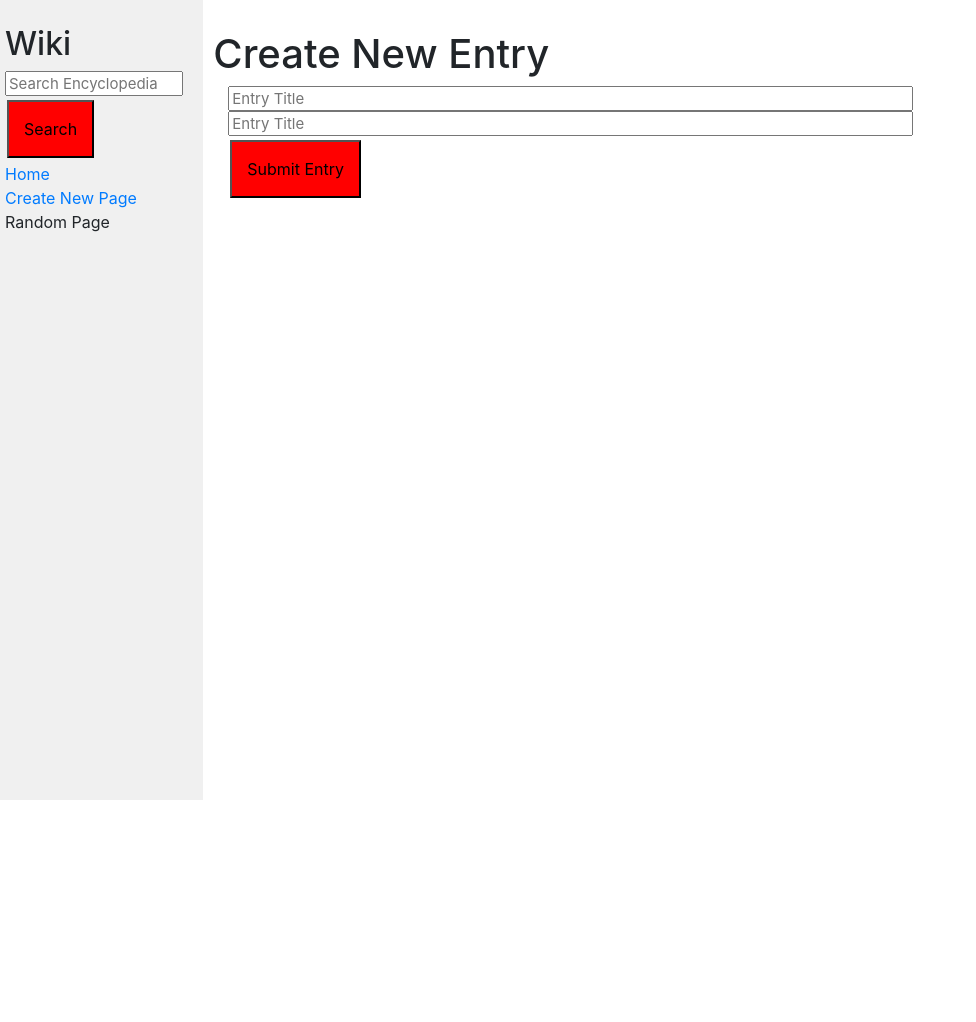
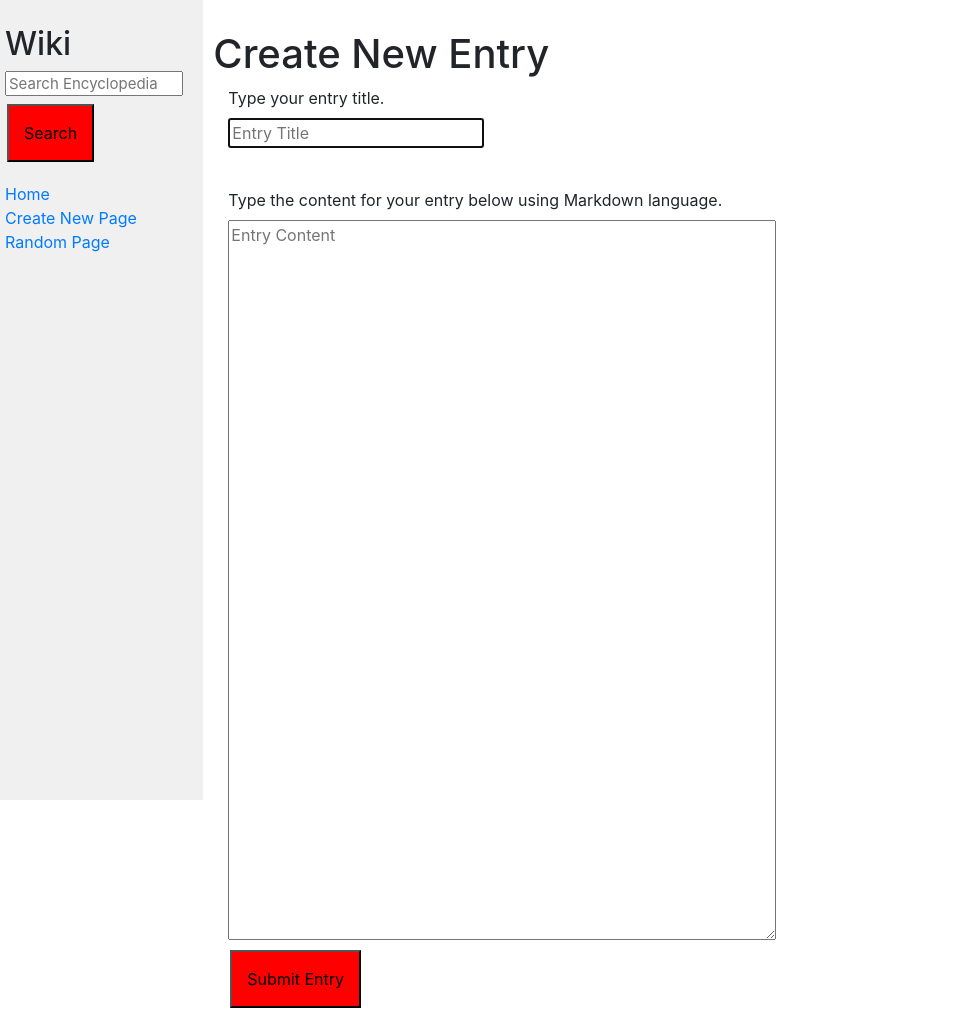
Before and after one commit to chriscodes01/CS50W, a Django app: page /create/ in a window 1280 px wide. Shown: the whole page, without its empty margins (0-976 px from the left). Before the commit the page ends 800 px from the top, so only its background shows below. Run offline with Django 3.2, Linux system fonts and the light colour scheme; some libraries are stand-ins or nearby versions.

Commit message:
finished site

```diff
--- a/wiki/encyclopedia/templates/encyclopedia/create.html
+++ b/wiki/encyclopedia/templates/encyclopedia/create.html
@@ -10,8 +10,13 @@
     <div class="col-lg-8 col-md-6">
         <form action="{% url 'create' %}" method="POST">
             {% csrf_token %}
-            <input class="search" type="text" name="q" placeholder="Entry Title">
-            <input class="search" type="text" name="q" placeholder="Entry Title">
+
+            <label for="title">Type your entry title.</label>
+            <p><input class="" type="text" name="title" placeholder="Entry Title" autofocus required></p>
+            <br>
+
+            <label for="content">Type the content for your entry below using Markdown language.</label>
+            <textarea class="" id="content" name="content" rows="4" cols="50" maxlength="1000" placeholder="Entry Content" required></textarea>
             <input class="submit" type="submit" value="Submit Entry">
         </form>
     </div>
--- a/wiki/encyclopedia/templates/encyclopedia/entry.html
+++ b/wiki/encyclopedia/templates/encyclopedia/entry.html
@@ -7,4 +7,10 @@
 {% block body %}
     {{ content | safe }}
 
+    <form action="{% url 'edit' %}" method="POST">
+        {% csrf_token %}
+        <input type="hidden" name="entry" value="{{ entry }}">
+        <input type="submit" value="Edit Entry">
+    </form>
+
 {% endblock %}
--- a/wiki/encyclopedia/templates/encyclopedia/error.html
+++ b/wiki/encyclopedia/templates/encyclopedia/error.html
@@ -6,6 +6,6 @@
 
 {% block body %}
     <h1>ERROR</h1>
-    This entry does not exist.
+    {{ message }}
 
 {% endblock %}
--- a/wiki/encyclopedia/templates/encyclopedia/layout.html
+++ b/wiki/encyclopedia/templates/encyclopedia/layout.html
@@ -14,8 +14,8 @@
                 <h2>Wiki</h2>
                 <form action="{% url 'search' %}" method="POST">
                     {% csrf_token %}
-                        <input class="search" type="text" name="q" placeholder="Search Encyclopedia">
-                        <input class="submit" type="submit" value="Search">
+                        <p style="margin-bottom: 4px;"><input class="search" type="text" name="q" placeholder="Search Encyclopedia"></p>
+                        <p><input class="submit" type="submit" value="Search"></p>
                 </form>
                 <div>
                     <a href="{% url 'index' %}">Home</a>
@@ -24,7 +24,7 @@
                     <a href="{% url 'create' %}">Create New Page</a>
                 </div>
                 <div>
-                    Random Page
+                    <a href="{% url 'rand' %}">Random Page</a>
                 </div>
                 {% block nav %}
                 {% endblock %}
--- a/wiki/encyclopedia/urls.py
+++ b/wiki/encyclopedia/urls.py
@@ -7,5 +7,8 @@ urlpatterns = [
     path("", views.index, name="index"),
     path("wiki/<str:entry>", views.entry, name="entry"),
     path("search/", views.search, name="search"),
-    path("create/", views.create, name="create")
+    path("create/", views.create, name="create"),
+    path("edit/", views.edit, name="edit"),
+    path("save/", views.save, name="save"),
+    path("rand/", views.rand, name="rand")
 ]
--- a/wiki/encyclopedia/views.py
+++ b/wiki/encyclopedia/views.py
@@ -1,5 +1,6 @@
 from django.shortcuts import render
 from markdown2 import Markdown
+import random
 
 from . import util
 
@@ -22,7 +23,9 @@ def entry(request, entry):
     content = mdToHtml(entry)
 
     if content == None:
-        return render(request, "encyclopedia/error.html")
+        return render(request, "encyclopedia/error.html", {
+            "message": "This entry does not exist."
+        })
     else:
         return render(request, "encyclopedia/entry.html", {
             "entry": entry,
@@ -50,4 +53,64 @@ def search(request):
             })
 
 def create(request):
-    return render(request, "encyclopedia/create.html")
+    if request.method == "POST":
+        title = request.POST["title"]
+        checkEntry = util.get_entry(title)
+
+        if checkEntry == None:
+            entryContent = request.POST["content"]
+            util.save_entry(title, entryContent)
+            content = mdToHtml(title)
+
+            print(title)
+            print(content)
+            return render(request, "encyclopedia/entry.html", {
+                "entry": title,
+                "content": content
+            })
+
+        else:
+            return render(request, "encyclopedia/error.html", {
+                "message": "This entry already exists."
+            })
+    else:
+        return render(request, "encyclopedia/create.html")
+
+def edit(request):
+    if request.method == "POST":
+        entry = request.POST["entry"]
+        content = util.get_entry(entry)
+        return render(request, "encyclopedia/edit.html", {
+            "entry": entry,
+            "content": content
+        })
+
+    else:
+        return render(request, "encyclopedia/index.html", {
+
+        })
+
+def save(request):
+    if request.method == "POST":
+        entry = request.POST["entry"]
+        content = request.POST["content"]
+
+        util.save_entry(entry, content)
+        content = mdToHtml(entry)
+
+        return render(request, "encyclopedia/entry.html", {
+            "entry": entry,
+            "content": content
+        })
+    else:
+        return render(request, "encyclopedia/index.html")
+
+def rand(request):
+    entries = util.list_entries()
+    rand = random.choice(entries)
+    content = mdToHtml(rand)
+
+    return render(request, "encyclopedia/entry.html", {
+        "entry": rand,
+        "content": content
+    })
```
Also changed, not shown: wiki/entries/CSS.md (+1 -1 lines).
